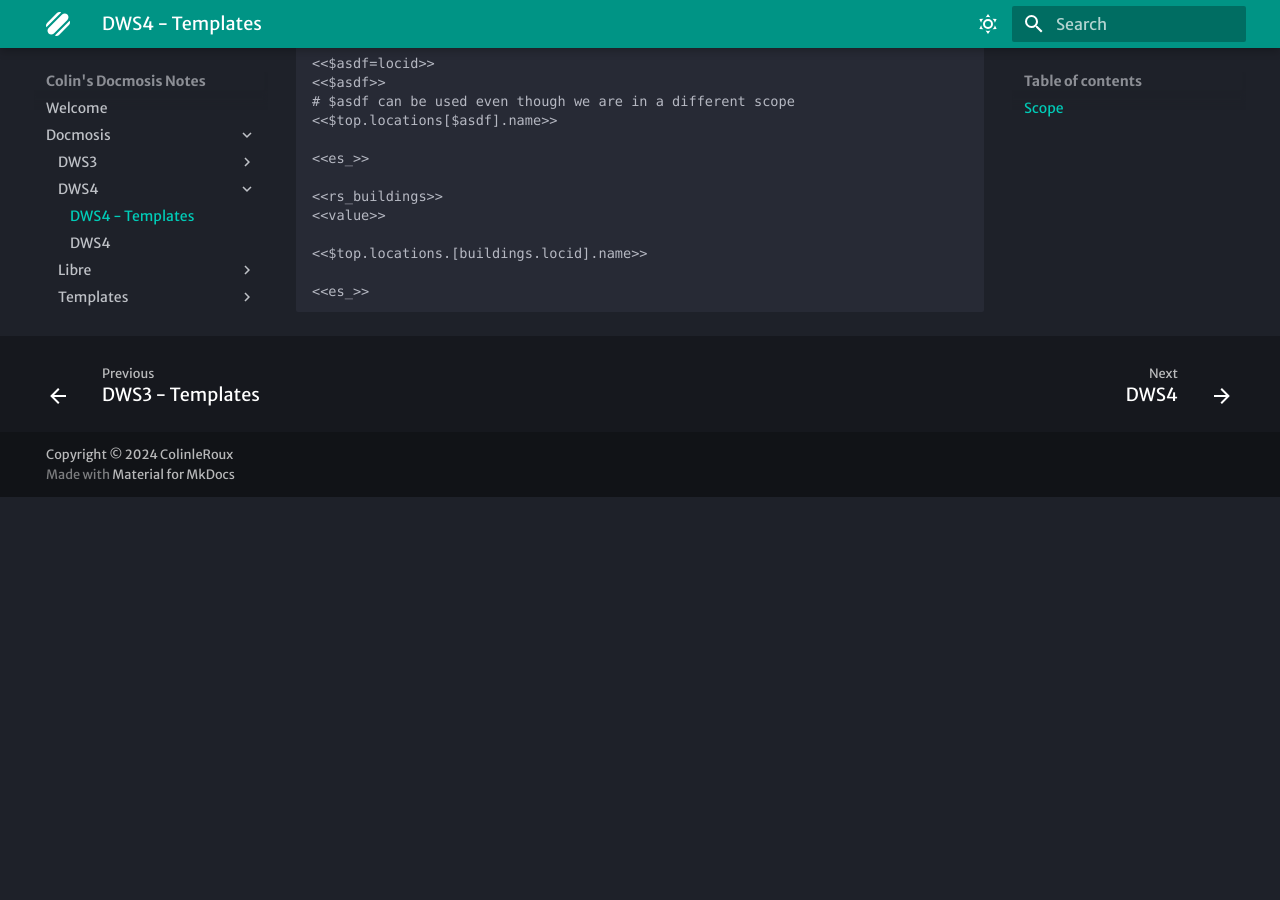
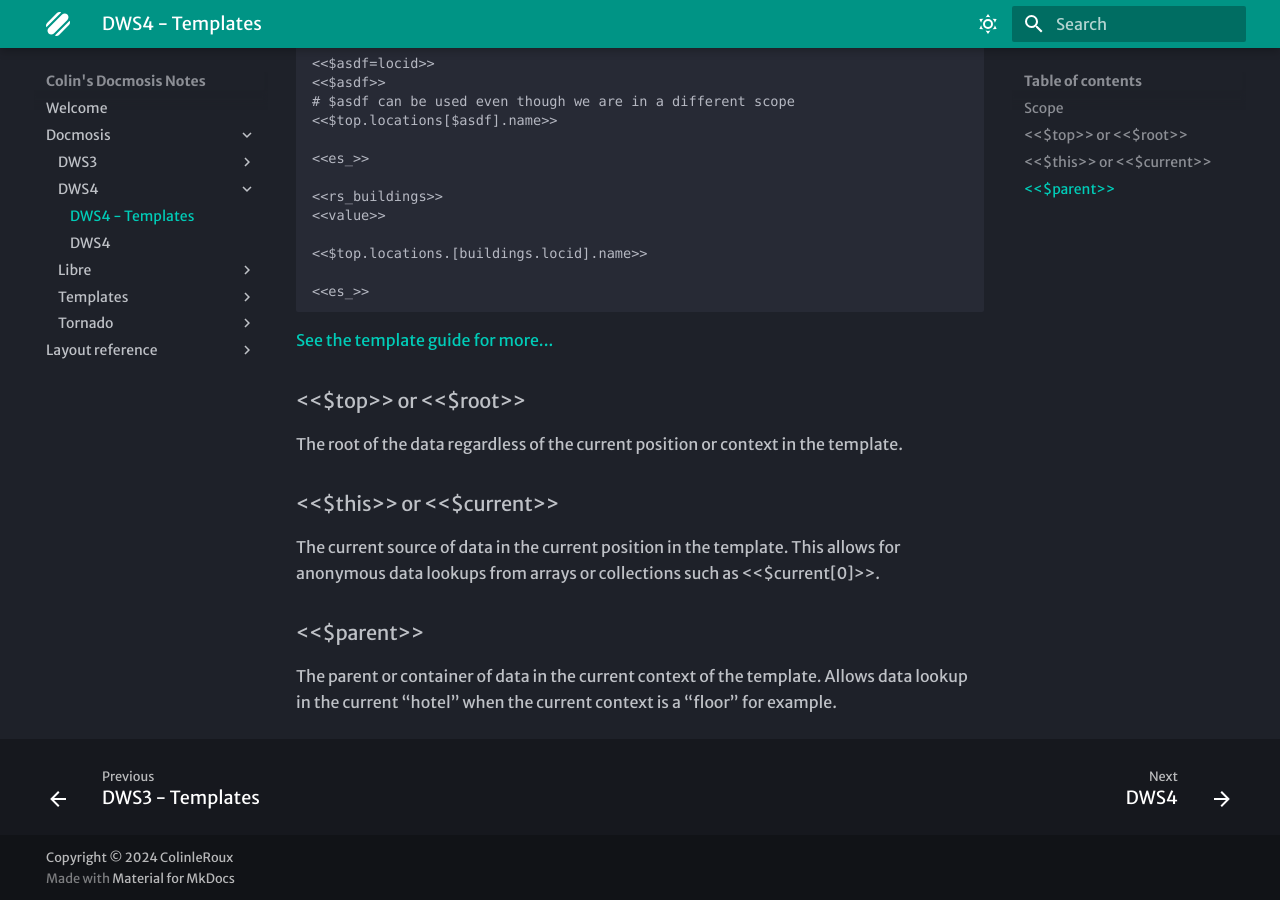
Before and after one commit to colinleroux/DocmosisDocumentation, an MkDocs documentation site: the page built from docs/Docmosis/DWS4/DWS4-templates.md, in a window 1280 px wide and 900 px high, scrolled down 561 px. Built offline with MkDocs 1.6.1 and Material for MkDocs 9.7.7, drawn with Linux system fonts in a browser that asks for light colours; some web fonts are replaced; before the commit the page ends 1058 px from its top, so only the background shows below that.

Commit message:
added some test content

````diff
--- a/docs/Docmosis/DWS4/DWS4-templates.md
+++ b/docs/Docmosis/DWS4/DWS4-templates.md
@@ -33,3 +33,21 @@
 
 
 ```
+[See the template guide for more...](https://resources.docmosis.com/Documentation/Cloud/DWS4/Cloud-Template-Guide-DWS4.pdf)
+
+### <<$top>> or <<$root>>
+
+The root of the data regardless of the current position or
+context in the template.
+
+### <<$this>> or <<$current>>
+
+The current source of data in the current position in the
+template. This allows for anonymous data lookups from
+arrays or collections such as <<$current[0]>>.
+
+### <<$parent>>
+
+The parent or container of data in the current context of the
+template. Allows data lookup in the current “hotel” when
+the current context is a “floor” for example.
````
